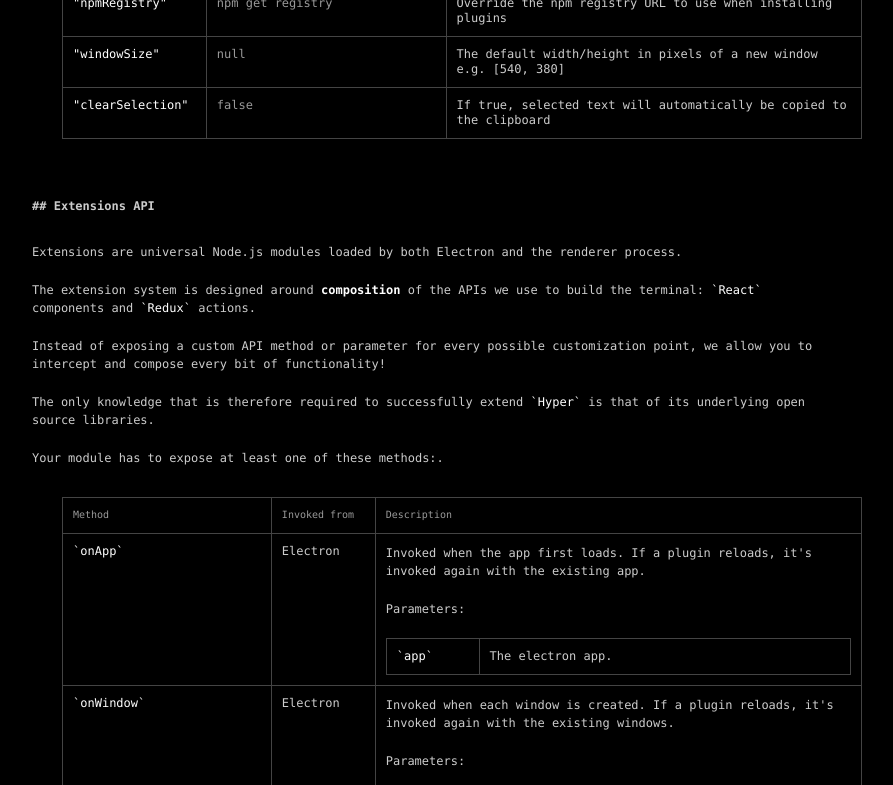
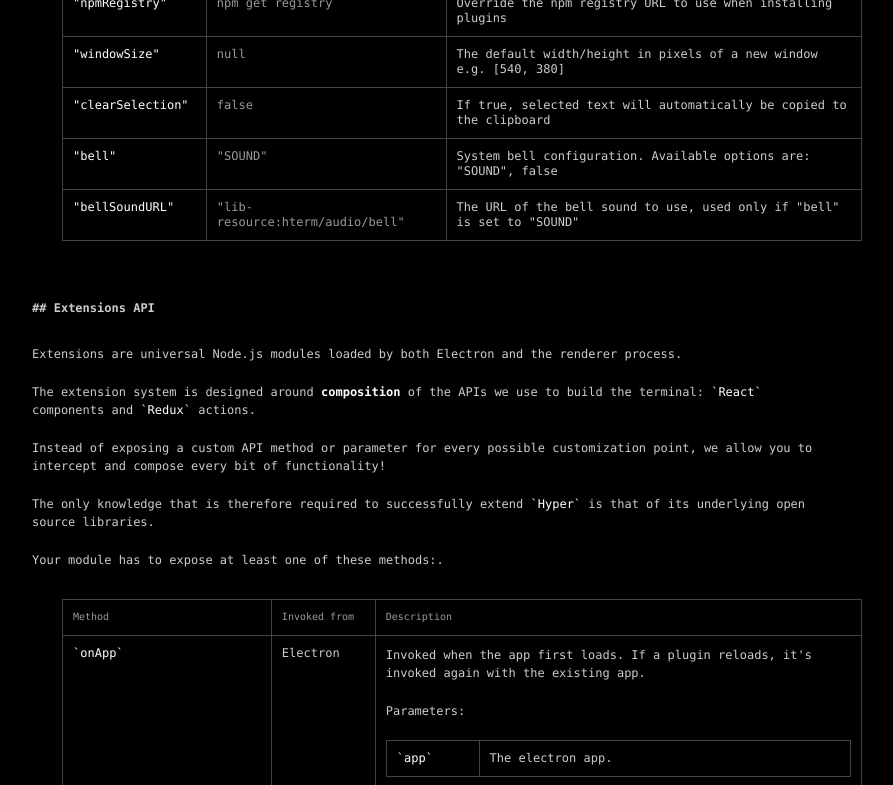
Before and after one commit to vercel/hyper-website, a website: page index.html in a window 1280 px wide. Shown: the part 2300-3085 px from the top of the page, without its empty margins (208-1101 px from the left). Drawn offline with Linux system fonts and the light colour scheme.

Commit message:
Add documentation for bell config options (#49)
* add documentation for "bell" config option

* add documentation for "bellSoundURL" config option

```diff
--- a/index.html
+++ b/index.html
@@ -561,6 +561,16 @@
               <td>"clearSelection"</td>
               <td>false</td>
               <td>If true, selected text will automatically be copied to the clipboard</td>
+            </tr>
+            <tr>
+              <td>"bell"</td>
+              <td>"SOUND"</td>
+              <td>System bell configuration. Available options are: "SOUND", false</td>
+            </tr>
+            <tr>
+              <td>"bellSoundURL"</td>
+              <td>"lib-resource:hterm/audio/bell"</td>
+              <td>The URL of the bell sound to use, used only if "bell" is set to "SOUND"</td>
             </tr>
           </tbody>
         </table>
```
